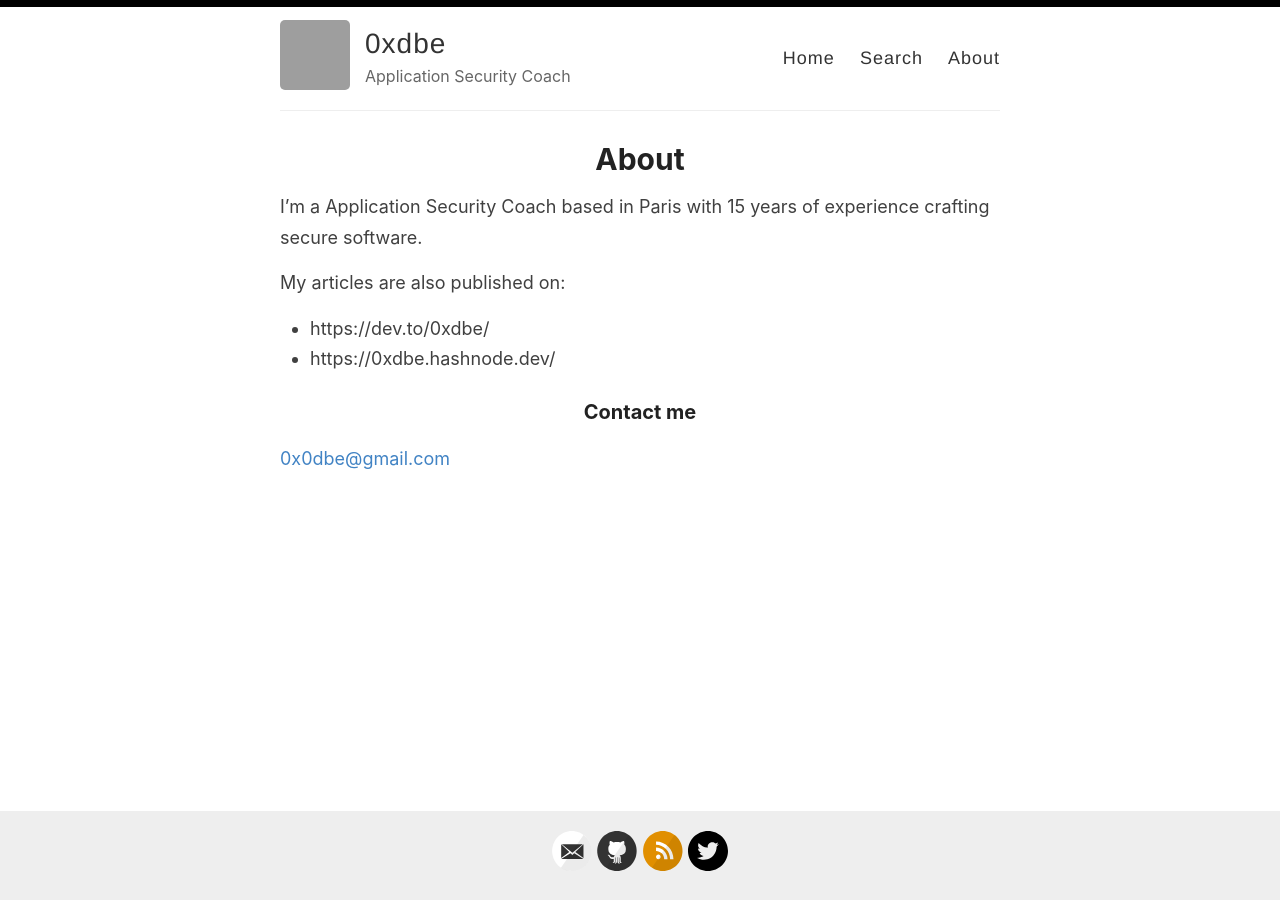
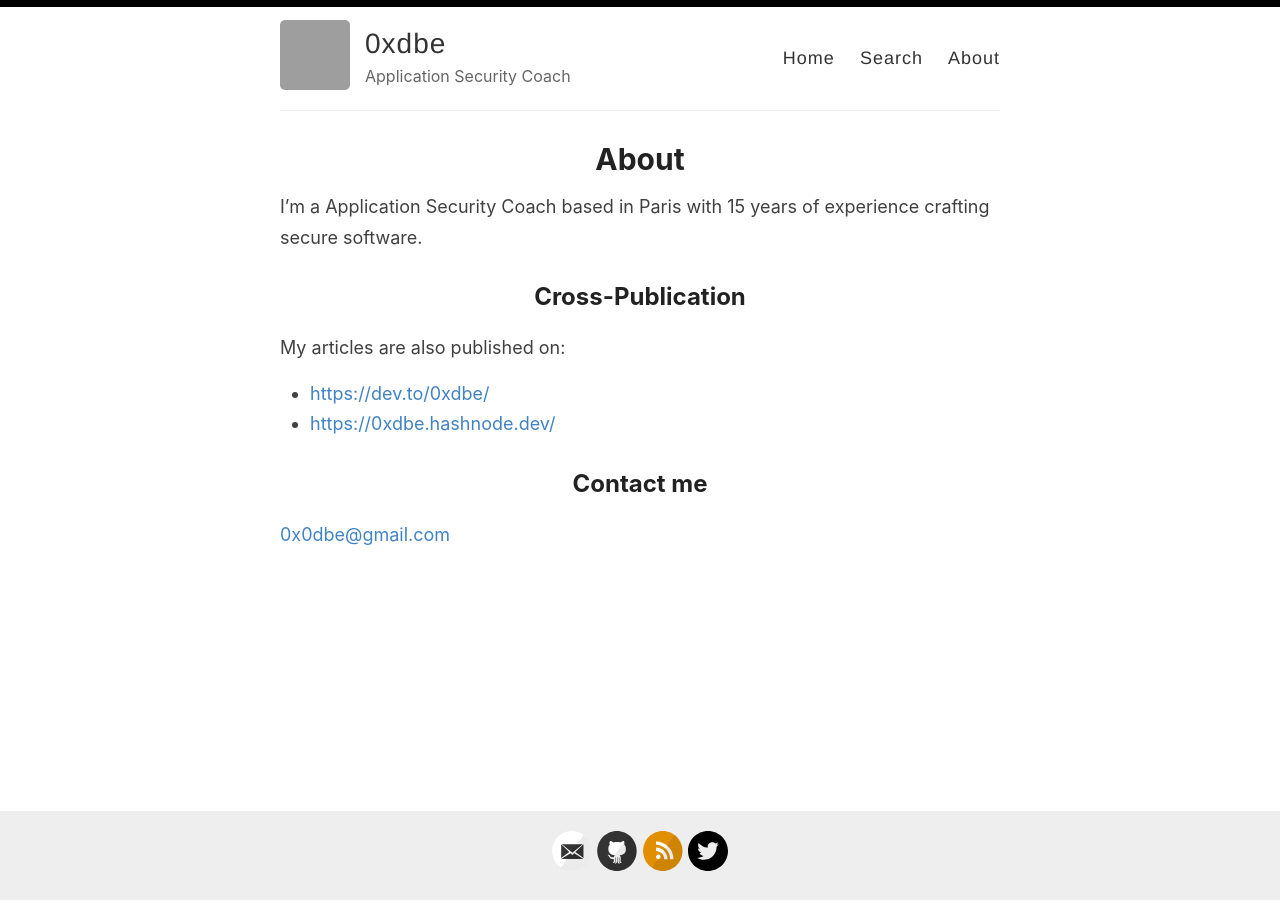
Before and after one commit to 0xdbe/0xdbe.github.io, a Jekyll site: the page built from _pages/about.md, in a window 1280 px wide. Built offline with Jekyll 4.4.1, drawn with Linux system fonts in a browser that asks for light colours; grey boxes are pictures that could not be loaded.

Commit message:
update about page

```diff
--- a/_pages/about.md
+++ b/_pages/about.md
@@ -6,11 +6,13 @@ permalink: /about/
 
 I'm a Application Security Coach based in Paris with 15 years of experience crafting secure software.
 
+## Cross-Publication
+
 My articles are also published on:
 
-- https://dev.to/0xdbe/
-- https://0xdbe.hashnode.dev/
+- [https://dev.to/0xdbe/](https://dev.to/0xdbe/)
+- [https://0xdbe.hashnode.dev/](https://0xdbe.hashnode.dev/)
 
-### Contact me
+## Contact me
 
 [0x0dbe@gmail.com](mailto:0x0dbe@gmail.com)
```
